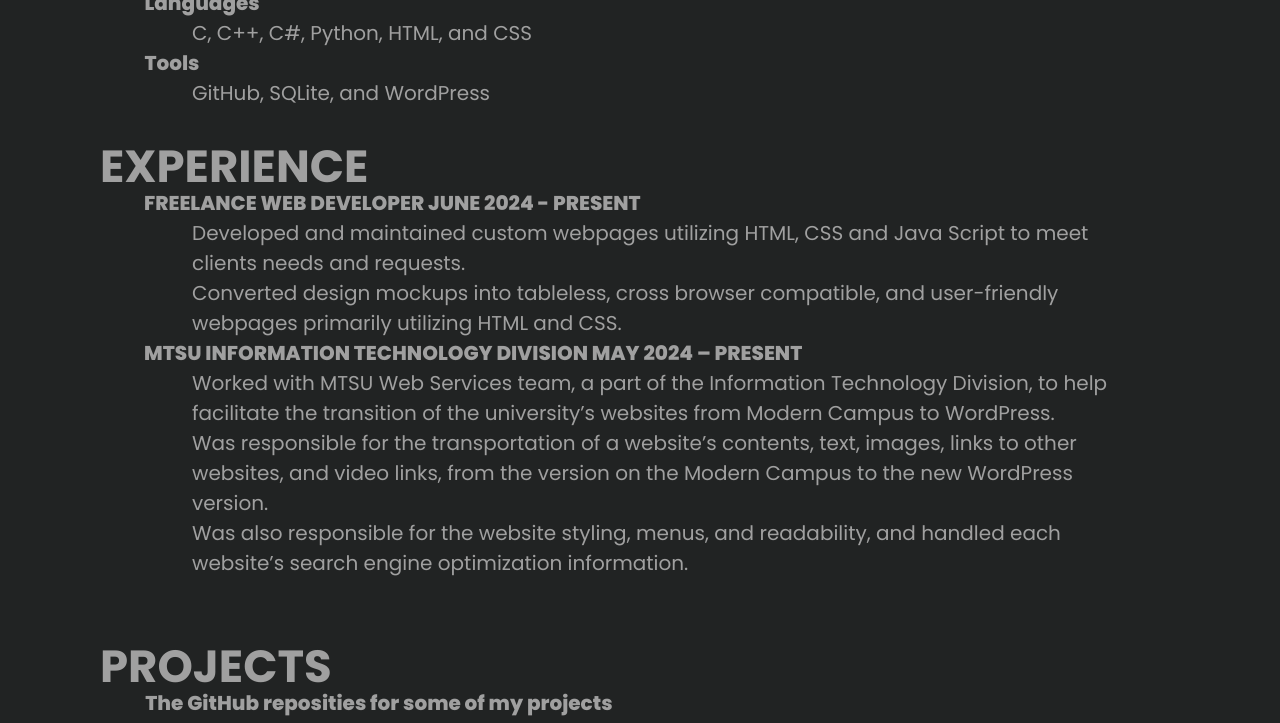
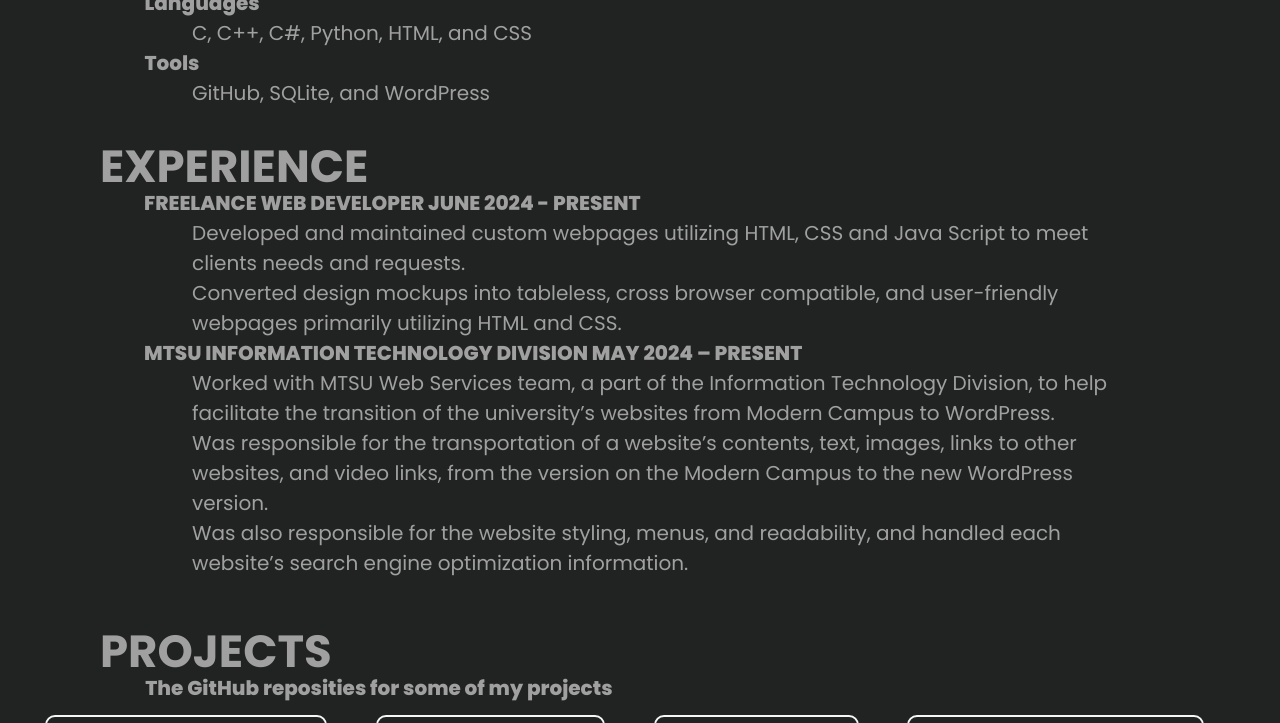
Before and after one commit to lukah88/LukaHoward.com, a plain HTML site: page index.html in a window 1280 px wide. Shown: the part 577-1300 px from the top of the page. Drawn offline with Linux system fonts and the light colour scheme.

Commit message:
Cleaned up style.css

```diff
--- a/style.css
+++ b/style.css
@@ -215,7 +215,7 @@ body{
 }
 
 #Experience{
-    height: 500px;
+    height: 485px;
 }
 
 .Section_Heading{
@@ -239,7 +239,7 @@ body{
 }
 
 #Projects{
-    height: 200px ;
+    height: 160px ;
 }
 
 .Project_Title{
@@ -284,7 +284,6 @@ body{
     border-radius: 10px ;
 }
 
-
 .ATS:hover{
     color: #00E07F ;
     border-color: #00E07F ;
```
Lines whose indentation alone changed are shown as unchanged.
